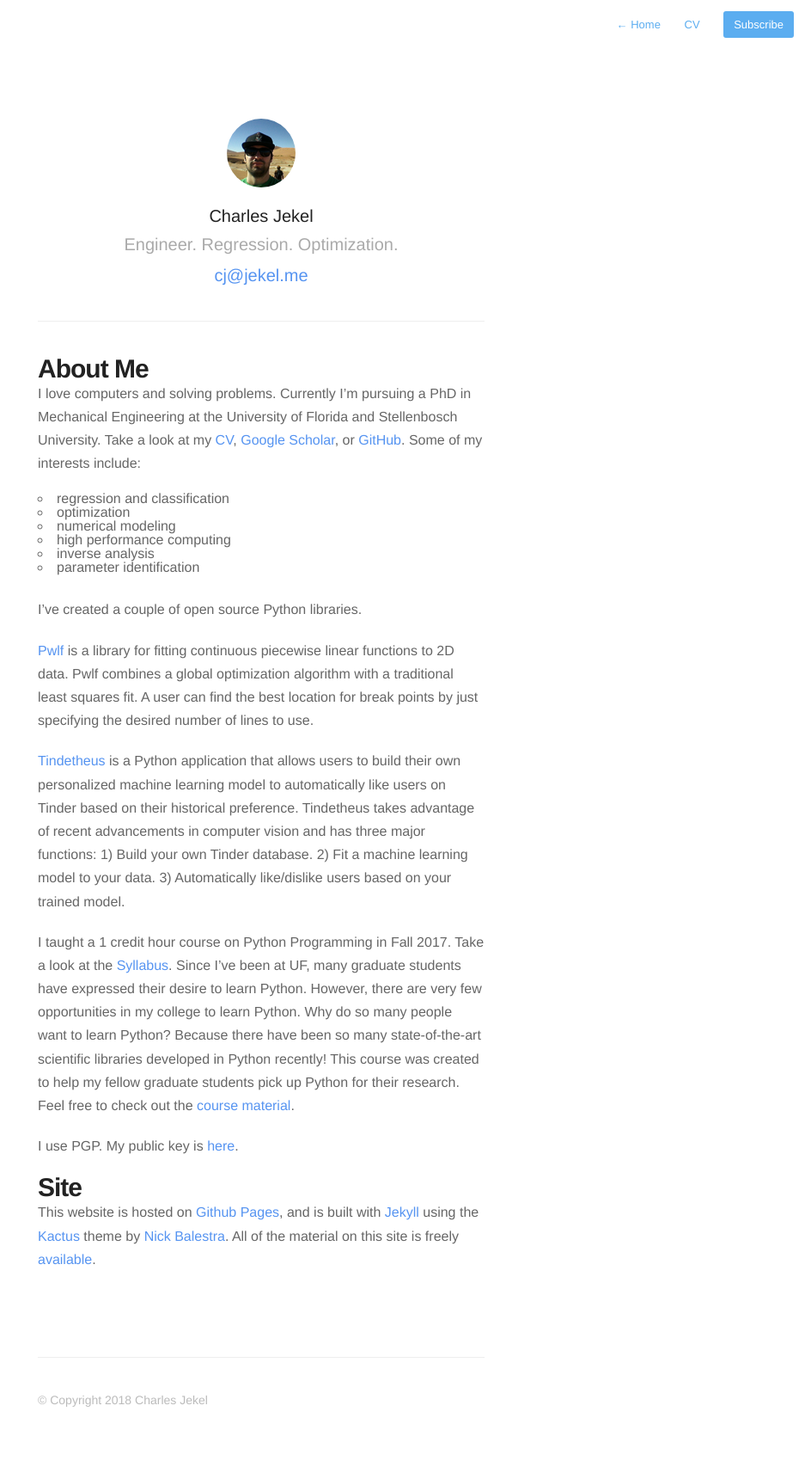
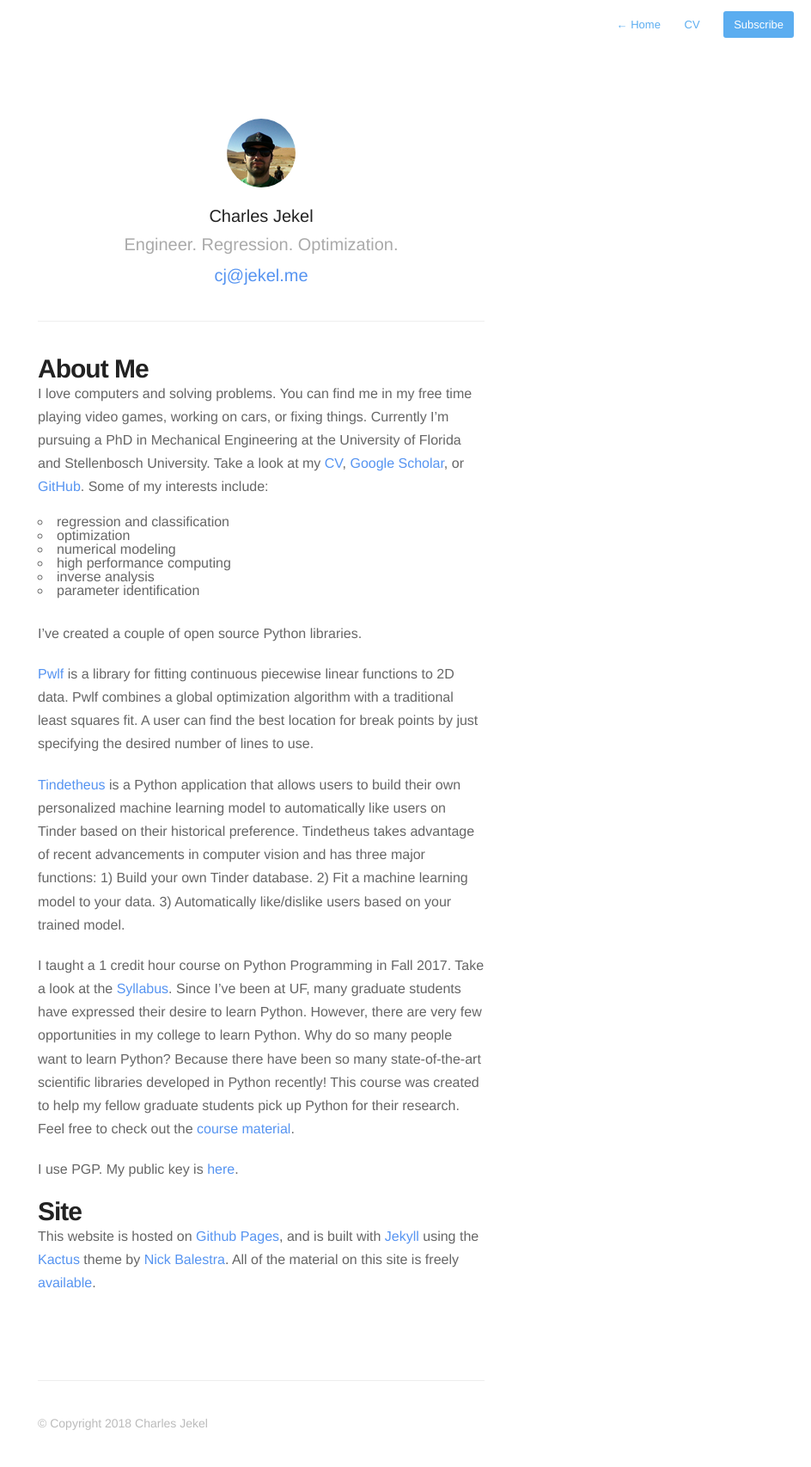
Before and after one commit to cjekel/cjekel.github.io, a Jekyll site: the page built from about.md, in a window 1280 px wide. Shown: the whole page at 86% size, without its empty margins (336-1280 px from the left). Built offline with Jekyll 4.4.1, drawn with Linux system fonts in a browser that asks for light colours; nearby versions of some CDN libraries; before the commit the page ends 1679 px from its top, so only the background shows below that.

Commit message:
update about page

```diff
--- a/about.md
+++ b/about.md
@@ -5,7 +5,7 @@ profile: true
 ---
 
 # About Me
-I love computers and solving problems. Currently I'm pursuing a PhD in Mechanical Engineering at the University of Florida and Stellenbosch University. Take a look at my [CV](/cv), [Google Scholar](https://scholar.google.com/citations?user=pSIRTswAAAAJ&hl=en&oi=sra), or [GitHub](https://github.com/cjekel). Some of my interests include:
+I love computers and solving problems. You can find me in my free time playing video games, working on cars, or fixing things. Currently I'm pursuing a PhD in Mechanical Engineering at the University of Florida and Stellenbosch University. Take a look at my [CV](/cv), [Google Scholar](https://scholar.google.com/citations?user=pSIRTswAAAAJ&hl=en&oi=sra), or [GitHub](https://github.com/cjekel). Some of my interests include:
 
 - regression and classification
 - optimization
```
